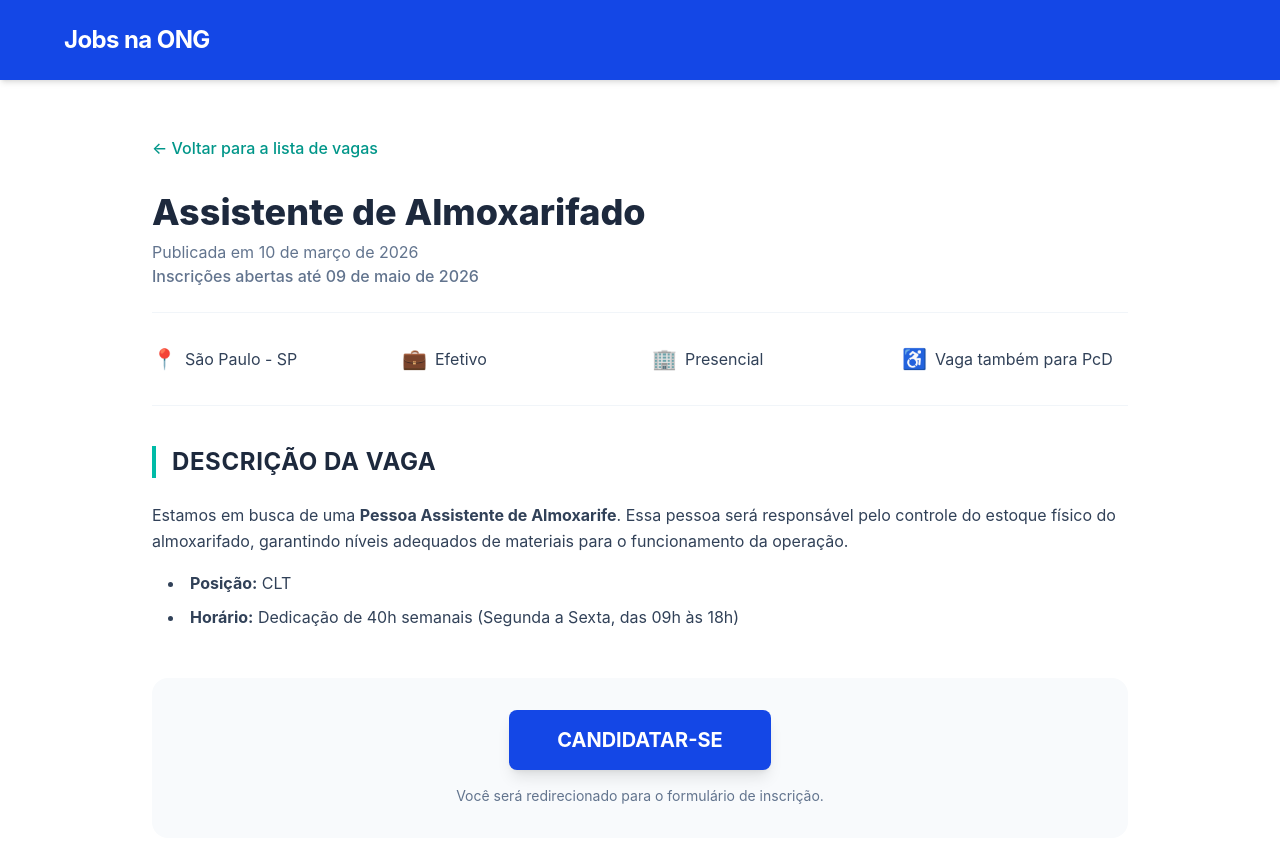
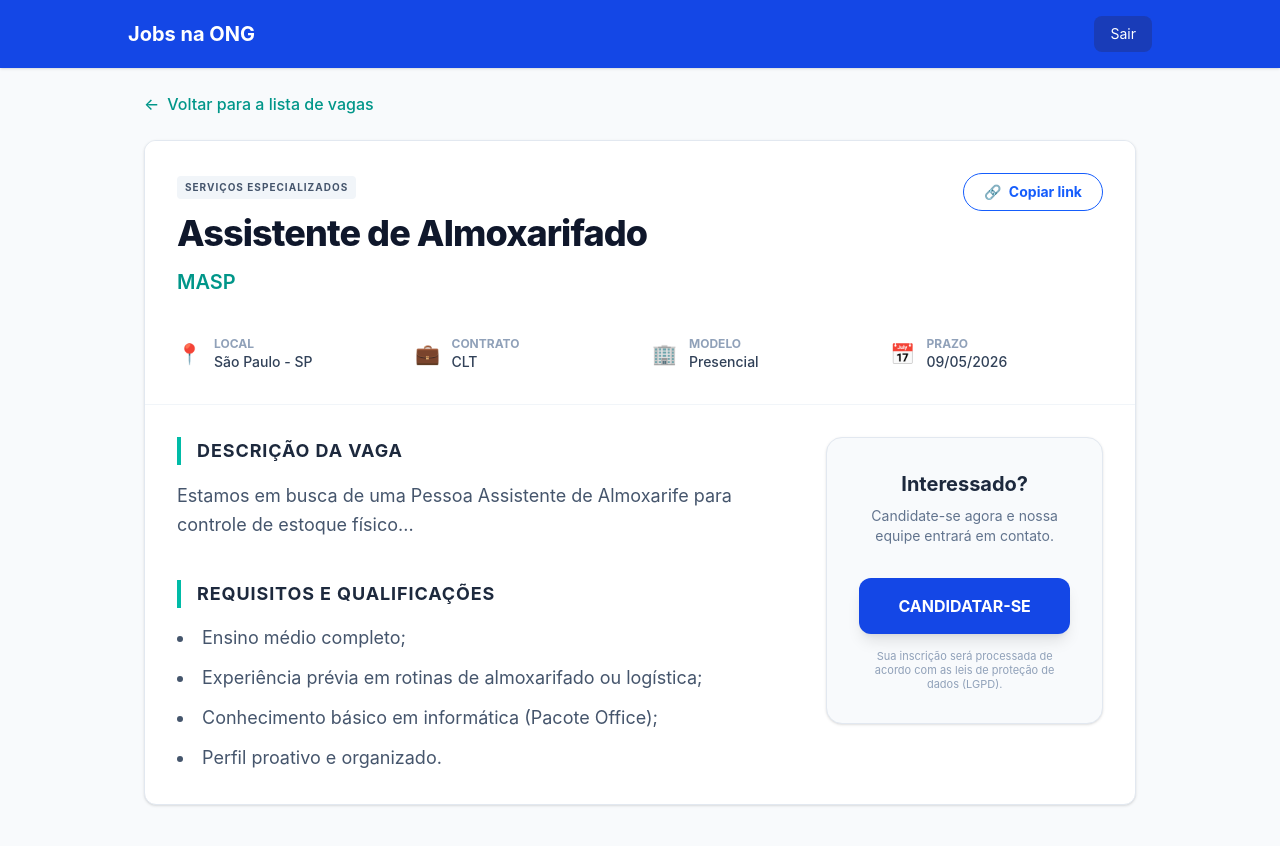
Before and after one commit to univesp-projeto-integrador-pi/sys-rh-frontend, a React (Vite) app: page /vaga/1 in a window 1280 px wide. Shown: the top 846 px of the page. Built offline with nearby package versions, Linux system fonts and the light colour scheme.

Commit message:
resolvendo conflito de rota

```diff
--- a/src/App.tsx
+++ b/src/App.tsx
@@ -2,6 +2,7 @@
 import { BrowserRouter, Routes, Route } from 'react-router-dom';
 import { Home } from './pages/Home';
 import { JobDetails } from './pages/JobDetails';
+import { Login } from './pages/Login';
 
 function App() {
   return (
@@ -9,6 +10,7 @@ function App() {
       <Routes>
         <Route path="/" element={<Home />} />
         <Route path="/vaga/:id" element={<JobDetails />} />
+        <Route path="/login" element={<Login />} />
       </Routes>
     </BrowserRouter>
   );
--- /dev/null
+++ b/src/data/jobs.ts
@@ -0,0 +1,37 @@
+// src/data/jobs.ts
+
+export const allJobs = [
+  {
+    id: 1,
+    title: "Assistente",
+    role: "Assistente de Almoxarifado",
+    company: "MASP",
+    location: "São Paulo - SP",
+    deadline: "09/05/2026",
+    tag: "SERVIÇOS ESPECIALIZADOS",
+    contractType: "CLT",
+    description: "Estamos em busca de uma Pessoa Assistente de Almoxarife para controle de estoque físico..."
+  },
+  {
+    id: 2,
+    title: "Analista",
+    role: "Analista de Acervo",
+    company: "Itaú Cultural",
+    location: "São Paulo - SP",
+    deadline: "08/04/2026",
+    tag: "SERVIÇOS ESPECIALIZADOS",
+    contractType: "PJ",
+    description: "Responsável pela organização e catalogação do acervo digital e físico da instituição..."
+  },
+  {
+    id: 3,
+    title: "Especialista",
+    role: "Músico - Flauta",
+    company: "Orquestra Sinfônica",
+    location: "Bahia - BA",
+    deadline: "15/06/2026",
+    tag: "ARTISTA",
+    contractType: "Temporário",
+    description: "Músico instrumentista para apresentações da temporada 2026..."
+  },
+];
--- a/src/pages/Home.tsx
+++ b/src/pages/Home.tsx
@@ -1,12 +1,8 @@
 // src/pages/Home.tsx
+import { allJobs } from "../data/jobs";
 import { useState } from 'react'
 import { FilterBar } from "../components/FilterBar"
 import { JobCard } from "../components/JobCard"
-
-const allJobs = [
-  { id: 1, title: "Assistente", role: "Assistente de Almoxarifado", company: "MASP", location: "São Paulo - SP", deadline: "09/05/2026", tag: "SERVIÇOS ESPECIALIZADOS", contractType: "CLT" },
-  { id: 2, title: "Analista", role: "Analista de Acervo", company: "Itaú Cultural", location: "São Paulo - SP", deadline: "08/04/2026", tag: "SERVIÇOS ESPECIALIZADOS", contractType: "PJ" },
-];
 
 export function Home() {
   const [cargoFiltro, setCargoFiltro] = useState("Todos");
--- a/src/pages/JobDetails.tsx
+++ b/src/pages/JobDetails.tsx
@@ -1,76 +1,137 @@
 import { Link, useParams } from 'react-router-dom';
+import { allJobs } from '../data/jobs';
 
 export function JobDetails() {
-  const { id } = useParams(); // No futuro, usaremos esse ID para buscar a vaga no banco
+  const { id } = useParams();
+  const vaga = allJobs.find((j) => j.id === Number(id));
+
+  if (!vaga) {
+    return (
+      <div className="min-h-screen flex items-center justify-center">
+        <div className="text-center">
+          <h1 className="text-2xl font-bold text-slate-800">Vaga não encontrada</h1>
+          <Link to="/" className="text-teal-600 hover:underline mt-4 inline-block">Voltar para o início</Link>
+        </div>
+      </div>
+    );
+  }
 
   return (
-    <div className="min-h-screen bg-white font-sans">
-      <header className="bg-blue-700 text-white p-6 shadow-md mb-8">
-         <div className="max-w-6xl mx-auto flex justify-between items-center">
-            <Link to="/" className="text-2xl font-bold tracking-tight">Jobs na ONG</Link>
+    <div className="min-h-screen bg-slate-50 font-sans">
+      {/* HEADER FIXO NO TOPO */}
+      <header className="bg-blue-700 text-white p-4 shadow-sm mb-6">
+        <div className="max-w-5xl mx-auto flex justify-between items-center">
+          <Link to="/" className="text-xl font-bold">Jobs na ONG</Link>
+          <button className="text-sm bg-blue-800 px-4 py-2 rounded-lg hover:bg-blue-900 transition">Sair</button>
         </div>
       </header>
 
-      <main className="max-w-5xl mx-auto p-6">
-        {/* BOTÃO VOLTAR */}
-        <Link to="/" className="text-teal-600 font-medium hover:underline mb-8 inline-block">
-          ← Voltar para a lista de vagas
+      <main className="max-w-5xl mx-auto px-4 pb-12">
+        {/* NAVEGAÇÃO */}
+        <Link to="/" className="text-teal-600 font-medium hover:text-teal-700 mb-6 inline-flex items-center gap-2">
+          <span>←</span> Voltar para a lista de vagas
         </Link>
 
-        {/* HEADER DA VAGA */}
-        <div className="flex justify-between items-start mb-6">
-          <div>
-            <h1 className="text-4xl font-extrabold text-slate-800 mb-2">
-              Assistente de Almoxarifado
+        {/* CONTAINER PRINCIPAL BRANCO */}
+        <div className="bg-white rounded-xl shadow-sm border border-slate-200 overflow-hidden">
+
+          {/* SEÇÃO SUPERIOR: TÍTULO E BOTÃO COPIAR */}
+          <div className="p-8 border-b border-slate-100 bg-white">
+            <div className="flex flex-col md:flex-row justify-between items-start gap-4">
+              <div className="flex-1">
+                <span className="bg-slate-100 text-slate-600 text-[10px] font-bold px-2 py-1 rounded uppercase tracking-widest mb-3 inline-block">
+                  {vaga.tag}
+                </span>
+                <h1 className="text-4xl font-extrabold text-slate-900 mb-3 tracking-tight leading-tight">
+                  {vaga.role}
                 </h1>
-            <p className="text-slate-500">Publicada em 10 de março de 2026</p>
-            <p className="text-slate-500 font-medium">Inscrições abertas até 09 de maio de 2026</p>
+                <p className="text-xl text-teal-600 font-semibold">{vaga.company}</p>
+              </div>
+              <button className="flex items-center gap-2 text-blue-600 border border-blue-600 px-5 py-2 rounded-full text-sm font-bold hover:bg-blue-50 transition shrink-0">
+                <span>🔗</span> Copiar link
+              </button>
+            </div>
+
+            {/* GRID DE INFORMAÇÕES RÁPIDAS COM ÍCONES */}
+            <div className="grid grid-cols-2 md:grid-cols-4 gap-6 mt-10">
+              <div className="flex items-center gap-3">
+                <span className="text-xl">📍</span>
+                <div className="flex flex-col">
+                  <span className="text-xs text-slate-400 font-bold uppercase">Local</span>
+                  <span className="text-sm text-slate-700 font-medium">{vaga.location}</span>
+                </div>
+              </div>
+              <div className="flex items-center gap-3">
+                <span className="text-xl">💼</span>
+                <div className="flex flex-col">
+                  <span className="text-xs text-slate-400 font-bold uppercase">Contrato</span>
+                  <span className="text-sm text-slate-700 font-medium">{vaga.contractType}</span>
+                </div>
+              </div>
+              <div className="flex items-center gap-3">
+                <span className="text-xl">🏢</span>
+                <div className="flex flex-col">
+                  <span className="text-xs text-slate-400 font-bold uppercase">Modelo</span>
+                  <span className="text-sm text-slate-700 font-medium">Presencial</span>
+                </div>
+              </div>
+              <div className="flex items-center gap-3">
+                <span className="text-xl">📅</span>
+                <div className="flex flex-col">
+                  <span className="text-xs text-slate-400 font-bold uppercase">Prazo</span>
+                  <span className="text-sm text-slate-700 font-medium">{vaga.deadline}</span>
+                </div>
+              </div>
             </div>
           </div>
 
-        {/* INFO TAGS (BASEADO NA SUA IMAGEM) */}
-        <div className="grid grid-cols-2 md:grid-cols-4 gap-6 py-8 border-t border-b border-slate-100 mb-10">
-          <div className="flex items-center gap-2 text-slate-700">
-            <span className="text-xl">📍</span>
-            <span>São Paulo - SP</span>
+          {/* CORPO DA PÁGINA (COLUNA DUPLA) */}
+          <div className="p-8 grid grid-cols-1 lg:grid-cols-3 gap-12">
+
+            {/* COLUNA DA ESQUERDA: TEXTOS INFORMATIVOS */}
+            <div className="lg:col-span-2 space-y-10">
+              <section>
+                <h2 className="text-lg font-bold text-slate-800 mb-4 uppercase tracking-wider border-l-4 border-teal-500 pl-4">
+                  Descrição da Vaga
+                </h2>
+                <div className="text-slate-600 leading-relaxed text-lg whitespace-pre-line">
+                  {vaga.description}
                 </div>
-          <div className="flex items-center gap-2 text-slate-700">
-            <span className="text-xl">💼</span>
-            <span>Efetivo</span>
+              </section>
+
+              <section>
+                <h2 className="text-lg font-bold text-slate-800 mb-4 uppercase tracking-wider border-l-4 border-teal-500 pl-4">
+                  Requisitos e Qualificações
+                </h2>
+                <ul className="list-disc list-inside text-slate-600 space-y-3 text-lg">
+                  <li>Ensino médio completo;</li>
+                  <li>Experiência prévia em rotinas de almoxarifado ou logística;</li>
+                  <li>Conhecimento básico em informática (Pacote Office);</li>
+                  <li>Perfil proativo e organizado.</li>
+                </ul>
+              </section>
             </div>
-          <div className="flex items-center gap-2 text-slate-700">
-            <span className="text-xl">🏢</span>
-            <span>Presencial</span>
-          </div>
-          <div className="flex items-center gap-2 text-slate-700">
-            <span className="text-xl">♿</span>
-            <span>Vaga também para PcD</span>
+
+            {/* COLUNA DA DIREITA: CARD DE CANDIDATURA (STICKY) */}
+            <div className="lg:col-span-1">
+              <div className="sticky top-6 bg-slate-50 p-8 rounded-2xl border border-slate-200 shadow-sm flex flex-col items-center">
+                <h3 className="text-xl font-bold text-slate-800 mb-2">Interessado?</h3>
+                <p className="text-slate-500 text-sm text-center mb-8">Candidate-se agora e nossa equipe entrará em contato.</p>
+
+                <Link
+                  to="/login"
+                  className="w-full bg-blue-700 hover:bg-blue-800 text-white text-center font-bold py-4 px-6 rounded-xl transition-all shadow-lg hover:scale-[1.02] active:scale-[0.98]"
+                >
+                  CANDIDATAR-SE
+                </Link>
+
+                <p className="mt-4 text-[11px] text-slate-400 text-center leading-tight">
+                  Sua inscrição será processada de acordo com as leis de proteção de dados (LGPD).
+                </p>
               </div>
             </div>
 
-        {/* CONTEÚDO DA DESCRIÇÃO */}
-        <section className="mb-12">
-          <h2 className="text-2xl font-bold text-slate-800 mb-6 uppercase tracking-wide border-l-4 border-teal-500 pl-4">
-            Descrição da Vaga
-          </h2>
-          <div className="text-slate-700 leading-relaxed space-y-4">
-            <p>
-              Estamos em busca de uma <strong>Pessoa Assistente de Almoxarife</strong>.
-              Essa pessoa será responsável pelo controle do estoque físico do almoxarifado, garantindo níveis adequados de materiais para o funcionamento da operação.
-            </p>
-            <ul className="list-disc list-inside space-y-2 ml-4">
-              <li><strong>Posição:</strong> CLT</li>
-              <li><strong>Horário:</strong> Dedicação de 40h semanais (Segunda a Sexta, das 09h às 18h)</li>
-            </ul>
           </div>
-        </section>
-
-        {/* BOTÃO DE CANDIDATURA */}
-        <div className="bg-slate-50 p-8 rounded-2xl flex flex-col items-center">
-          <button className="bg-blue-700 hover:bg-blue-800 text-white text-xl font-bold py-4 px-12 rounded-lg transition-all shadow-lg hover:scale-105">
-            CANDIDATAR-SE
-          </button>
-          <p className="mt-4 text-slate-500 text-sm">Você será redirecionado para o formulário de inscrição.</p>
         </div>
       </main>
     </div>
--- /dev/null
+++ b/src/pages/Login.tsx
@@ -0,0 +1,42 @@
+import { Link } from 'react-router-dom';
+
+export function Login() {
+  return (
+    <div className="min-h-screen bg-slate-50 flex items-center justify-center p-6">
+      <div className="bg-white p-8 rounded-2xl shadow-xl w-full max-w-md border border-slate-100">
+        <h2 className="text-3xl font-bold text-slate-800 mb-2 text-center">Entrar</h2>
+        <p className="text-slate-500 text-center mb-8">Faça login para se candidatar às vagas.</p>
+
+        <form className="space-y-4">
+          <div>
+            <label className="block text-sm font-semibold text-slate-700 mb-1">E-mail</label>
+            <input
+              type="email"
+              placeholder="seu@email.com"
+              className="w-full p-3 rounded-lg border border-slate-200 focus:ring-2 focus:ring-blue-600 outline-none transition"
+            />
+          </div>
+          <div>
+            <label className="block text-sm font-semibold text-slate-700 mb-1">Senha</label>
+            <input
+              type="password"
+              placeholder="••••••••"
+              className="w-full p-3 rounded-lg border border-slate-200 focus:ring-2 focus:ring-blue-600 outline-none transition"
+            />
+          </div>
+
+          <button className="w-full bg-blue-700 hover:bg-blue-800 text-white font-bold py-3 rounded-lg transition-all shadow-md mt-4">
+            ENTRAR
+          </button>
+        </form>
+
+        <div className="mt-8 pt-6 border-t border-slate-100 text-center">
+          <p className="text-slate-600">Ainda não tem conta?</p>
+          <Link to="/cadastro" className="text-blue-700 font-bold hover:underline">
+            Crie sua conta gratuitamente
+          </Link>
+        </div>
+      </div>
+    </div>
+  );
+}
```
Lines whose indentation alone changed are shown as unchanged.
